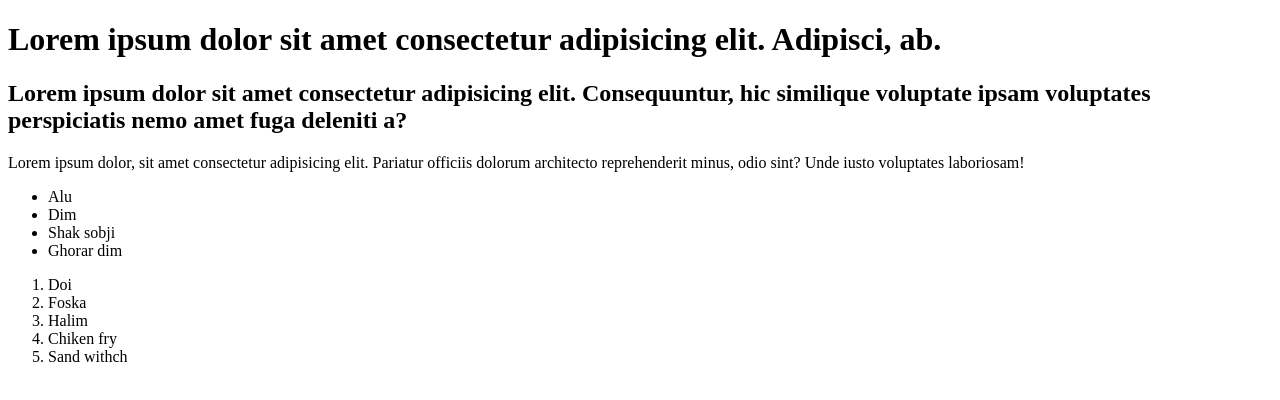
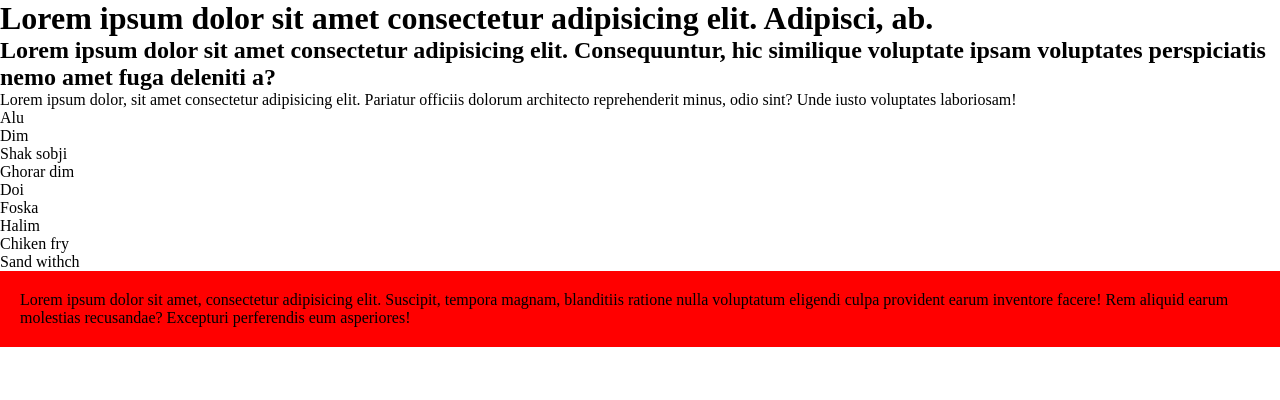
Before and after one commit to MMaidul/my-first-repo, a plain HTML site: page index.html in a window 1280 px wide. Drawn offline with Linux system fonts and the light colour scheme.

Commit message:
add stylesheet link and footer lorem

```diff
--- /dev/null
+++ b/css/style.css
@@ -0,0 +1,10 @@
+* {
+  margin: 0;
+  padding: 0;
+  box-sizing: border-box;
+}
+
+.lorem {
+  background-color: red;
+  padding: 20px;
+}
--- a/index.html
+++ b/index.html
@@ -4,7 +4,8 @@
     <meta charset="UTF-8" />
     <meta http-equiv="X-UA-Compatible" content="IE=edge" />
     <meta name="viewport" content="width=device-width, initial-scale=1.0" />
-    <title>Document</title>
+    <link rel="stylesheet" href="css/style.css" />
+    <title>testing purpose</title>
 </head>
 <body>
     <h1>Lorem ipsum dolor sit amet consectetur adipisicing elit. Adipisci, ab.</h1>
@@ -23,5 +24,7 @@
         <li>Chiken fry</li>
         <li>Sand withch</li>
     </ol>
+
+    <p class="lorem">Lorem ipsum dolor sit amet, consectetur adipisicing elit. Suscipit, tempora magnam, blanditiis ratione nulla voluptatum eligendi culpa provident earum inventore facere! Rem aliquid earum molestias recusandae? Excepturi perferendis eum asperiores!</p>
 </body>
 </html>
```
